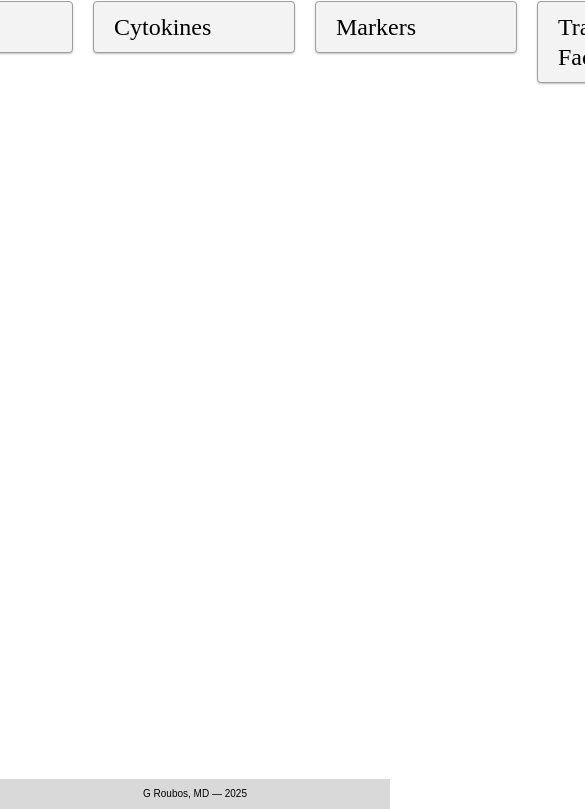
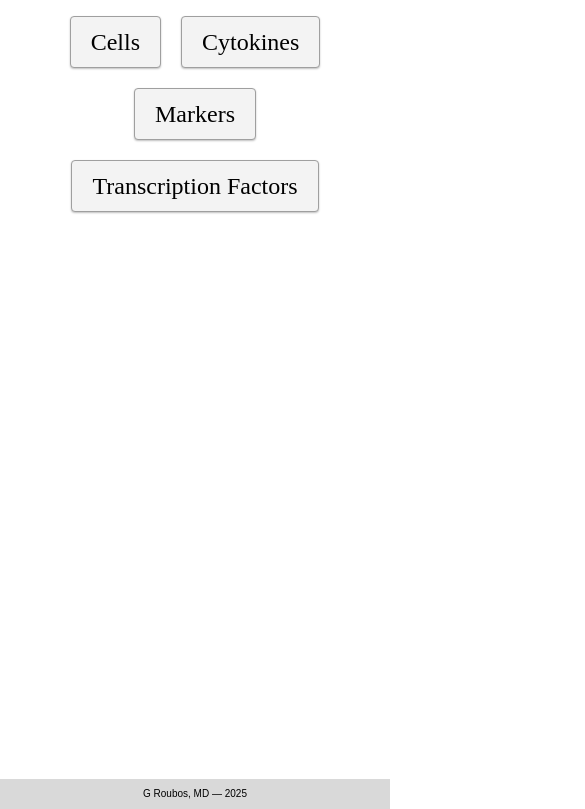
Before and after one commit to immunodb/immunodb, an Astro site: page /immunodb/explore in a window 390 px wide. Shown: the part 35-844 px from the top of the page, 585 px wide, since content can reach past the window. Built offline with nearby package versions, Linux system fonts and the light colour scheme; Astro itself is replaced by a stand-in of ours.

Commit message:
responsiveness

```diff
--- a/src/components/infobox.astro
+++ b/src/components/infobox.astro
@@ -10,14 +10,11 @@ const { data } = Astro.props;
 
 <style>
   div {
-    float: left;
     border: 1px solid #9f9f9f;
     background-color: #f3f3f3;
-    width: 360px;
     line-height: 30px;
     border-radius: 4px;
     box-shadow: 0 1px 2px 0px #00000040;
-    margin-right: 20px;
   }
 
   h2 {
@@ -27,4 +24,21 @@ const { data } = Astro.props;
   span {
     font-weight: 600;
   }
+
+  @media (min-width: 320px) {
+    div {
+      float: none;
+      width: 90%;
+      margin: 5%;
+    }
+  }
+
+  @media (min-width: 900px) {
+    div {
+      margin: 0;
+      float: left;
+      width: 360px;
+      margin-right: 20px;
+    }
+  }
 </style>
--- a/src/components/listbox.astro
+++ b/src/components/listbox.astro
@@ -19,7 +19,7 @@ const { title, elements } = Astro.props;
   div {
     border: 1px solid #9f9f9f;
     background-color: #f3f3f3;
-    min-width: 200px;
+    min-width: auto;
     line-height: 30px;
     border-radius: 4px;
     box-shadow: 0 1px 2px 0px #00000040;
--- a/src/layouts/layout.astro
+++ b/src/layouts/layout.astro
@@ -52,23 +52,22 @@ import Header from "../components/header.astro";
     flex-direction: column;
     justify-content: space-between;
   }
-  #content {
-    flex-grow: 4;
-    padding-top: 30px;
-    width: 600px;
-    margin: auto;
-  }
 
-  @media (max-width: 868px) {
+  @media (min-width: 320px) {
     #content {
-      padding: 10px;
-      min-width: 100%;
+      flex-grow: 4;
+      padding-top: 30px;
+      margin: auto;
+      padding: 5%;
+      width: 90%;
     }
   }
-  @media (max-width: 480px) {
+  @media (min-width: 900px) {
     #content {
-      padding: 5px;
-      min-width: 100%;
+      flex-grow: 4;
+      padding-top: 30px;
+      width: 800px;
+      margin: auto;
     }
   }
 </style>
--- a/src/pages/explore.astro
+++ b/src/pages/explore.astro
@@ -46,6 +46,22 @@ import Layout from "../layouts/layout.astro";
 </Layout>
 
 <style>
+  @media (min-width: 320px) {
+    main {
+      width: 100%;
+    }
+    .index-container {
+      display: flex;
+      flex-wrap: wrap;
+      justify-content: center;
+      align-items: flex-start;
+      align-content: stretch;
+      align-content: space-around;
+      gap: 20px;
+    }
+  }
+
+  @media (min-width: 900px) {
     .index-container {
       display: flex;
       justify-content: center;
@@ -53,4 +69,5 @@ import Layout from "../layouts/layout.astro";
       align-content: space-around;
       gap: 20px;
     }
+  }
 </style>
```
Also changed, not shown: src/layouts/page.astro (+13 -3 lines). Lines whose indentation alone changed are shown as unchanged.
